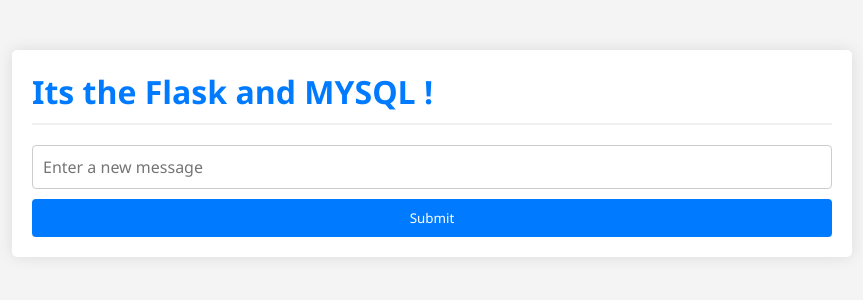
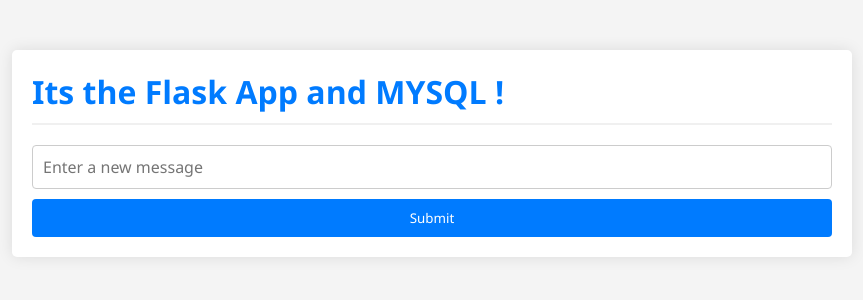
Before and after one commit to Ali0322/myflaskapp, a Flask app: page / in a window 1280 px wide. Shown: the top 300 px of the page, without its empty margins (208-1071 px from the left). Run offline with Flask 2, Linux system fonts and the light colour scheme; data that the repository does not hold is empty; some libraries are stand-ins or nearby versions.

Commit message:
Update index.html

```diff
--- a/templates/index.html
+++ b/templates/index.html
@@ -93,7 +93,7 @@
 
 <body>
     <div class="container">
-        <h1>Its the Flask and MYSQL !</h1>
+        <h1>Its the Flask App and MYSQL !</h1>
         {% for message in messages %}
             <p>{{ message[0] }}</p>
         {% endfor %}
```
